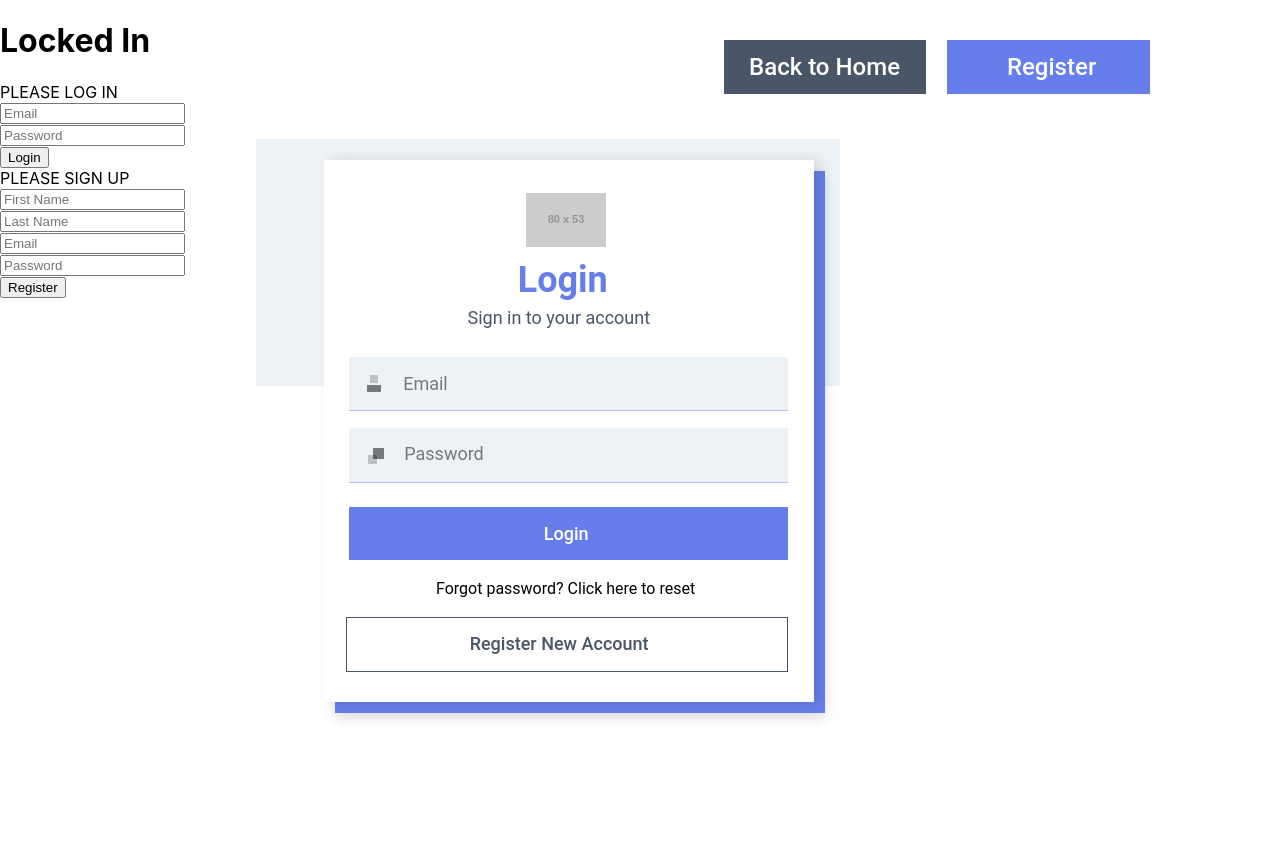
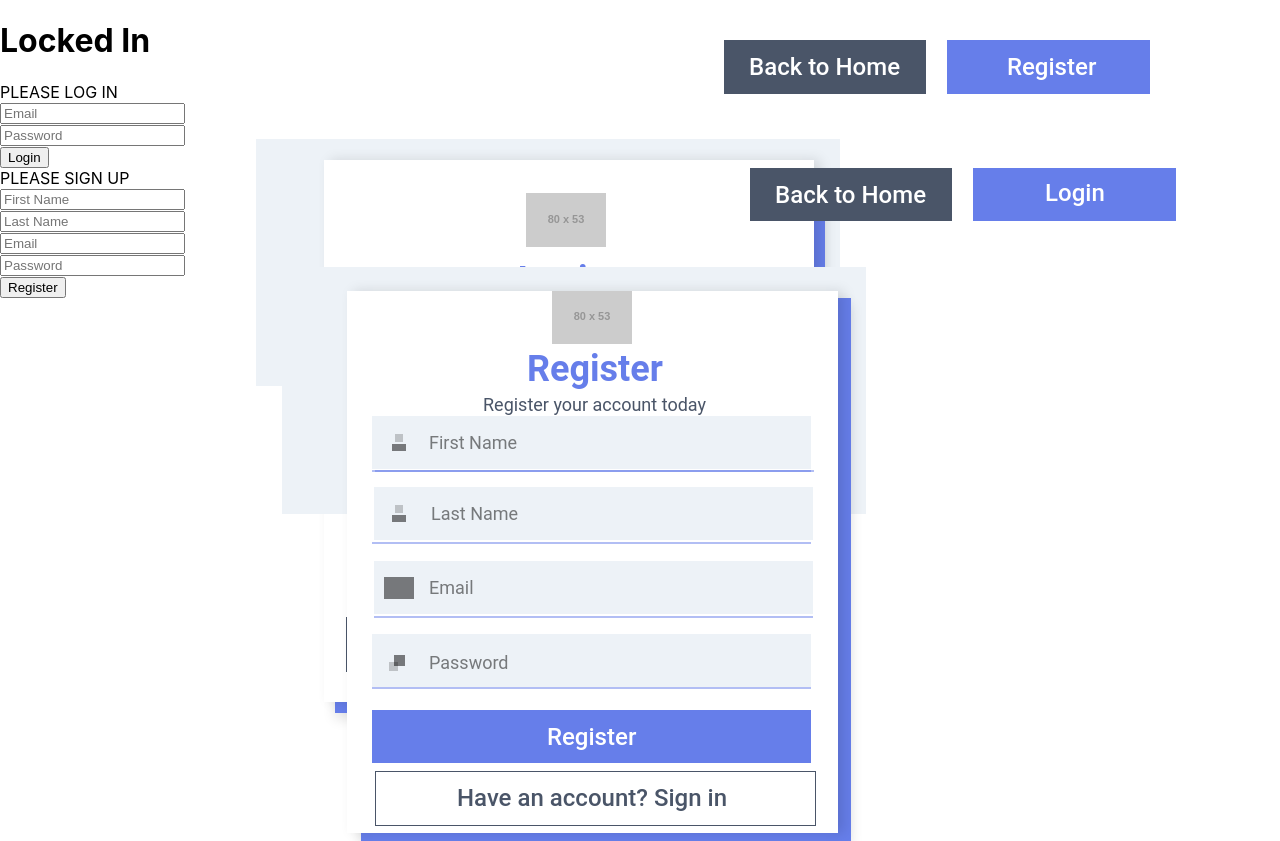
Before and after one commit to raidnaeem/LOCKED-IN, a React (Create React App) app in the folder frontend/: page / in a window 1280 px wide. Before the commit the page ends 800 px from the top, so only its background shows below. Built offline with nearby package versions, Linux system fonts and the light colour scheme.

Commit message:
Update Register with UI

```diff
--- a/frontend/src/components/Register.js
+++ b/frontend/src/components/Register.js
@@ -1,6 +1,7 @@
 import React, { useState } from 'react';
 import { useJwt } from "react-jwt";
 var bp = require('./Path.js');
+import RegisterUI from './RegisterUI';
 
 //Not complete, just basically copied format for login
 function Register()
@@ -64,7 +65,7 @@ function Register()
     return(
       <div id="registerDIV">
             {/* Use the RegisterUI component here */}
-
+            <RegisterUI />
 
             <form onSubmit={doRegister}>
                 <span id="inner-title">PLEASE SIGN UP</span>
```
